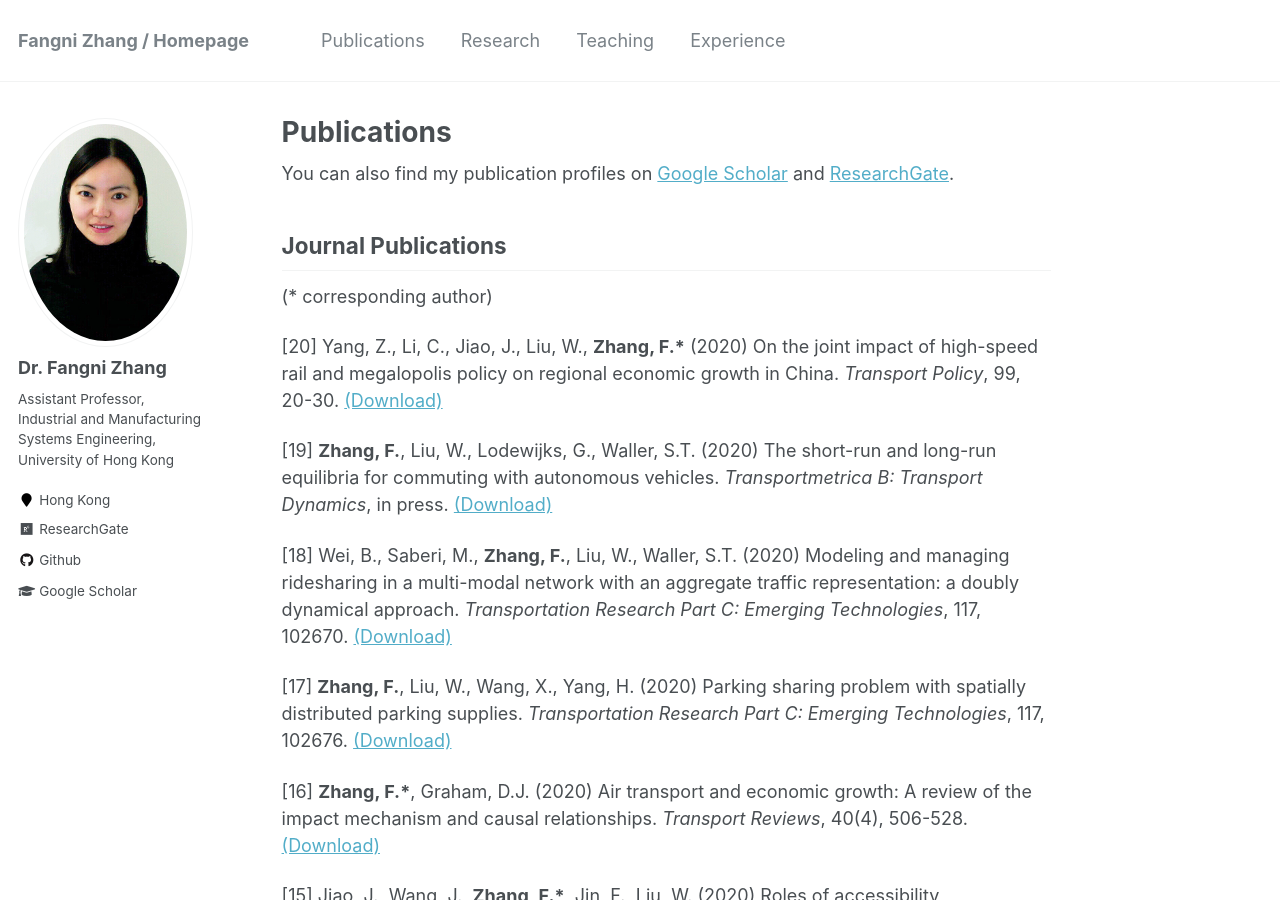
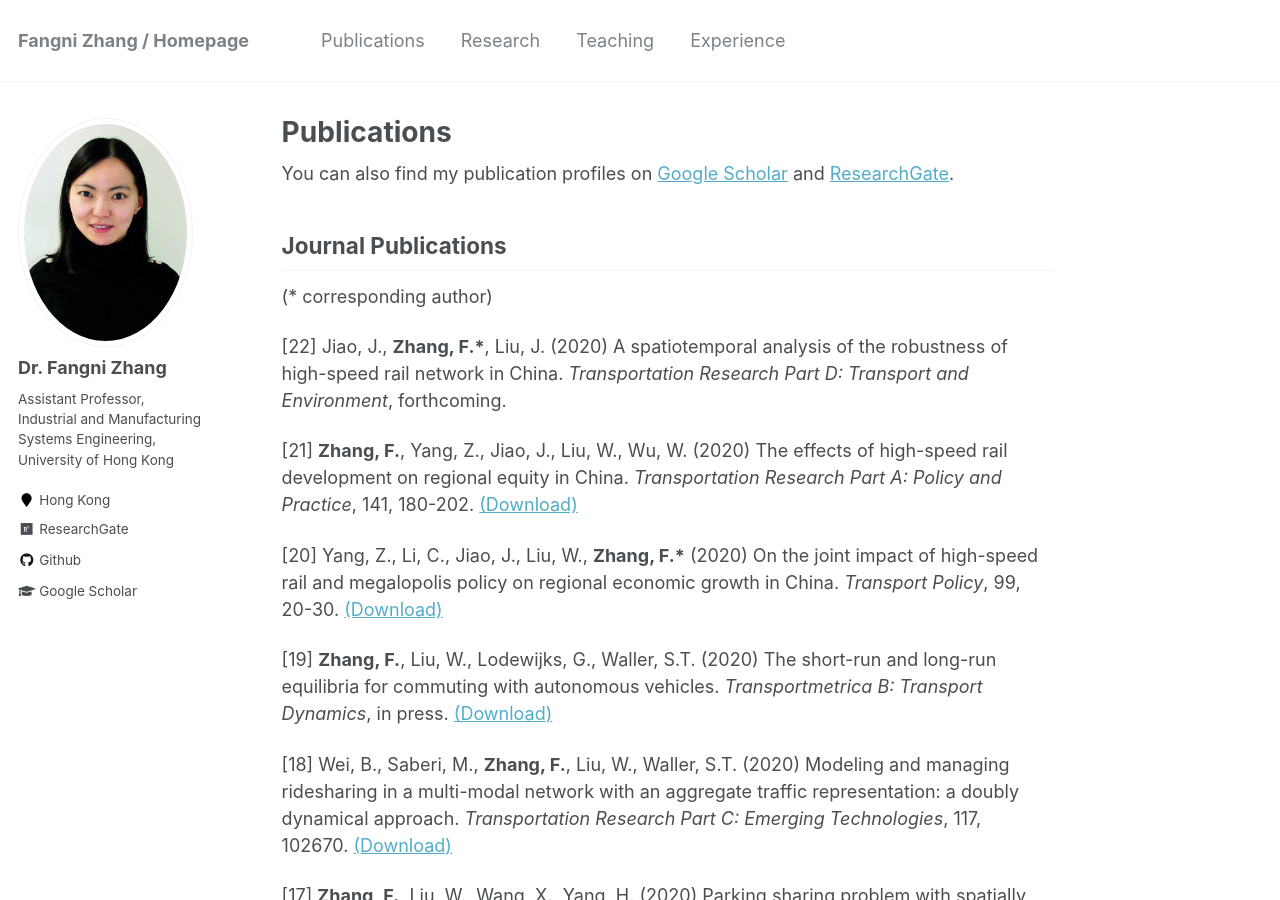
Before and after one commit to fangnizhang/fangnizhang.github.io, a Jekyll site: the page built from _pages/publications.md, in a window 1280 px wide and 900 px high. Built offline with Jekyll 4.4.1, drawn with Linux system fonts in a browser that asks for light colours.

Commit message:
Update publications.md

```diff
--- a/_pages/publications.md
+++ b/_pages/publications.md
@@ -19,6 +19,10 @@ You can also find my publication profiles on [Google Scholar](https://scholar.go
 Journal Publications
 ----------
 (* corresponding author)
+
+[22] Jiao, J., __Zhang, F.\*__, Liu, J. (2020) A spatiotemporal analysis of the robustness of high-speed rail network in China. _Transportation Research Part D: Transport and Environment_, forthcoming.
+
+[21] __Zhang, F.__, Yang, Z., Jiao, J., Liu, W., Wu, W. (2020) The effects of high-speed rail development on regional equity in China. _Transportation Research Part A: Policy and Practice_, 141, 180-202. [(Download)](https://doi.org/10.1016/j.tra.2020.09.013)
 
 [20] Yang, Z., Li, C., Jiao, J., Liu, W., __Zhang, F.\*__ (2020) On the joint impact of high-speed rail and megalopolis policy on regional economic growth in China. _Transport Policy_, 99, 20-30. [(Download)](https://doi.org/10.1016/j.tranpol.2020.08.007)
 
```
